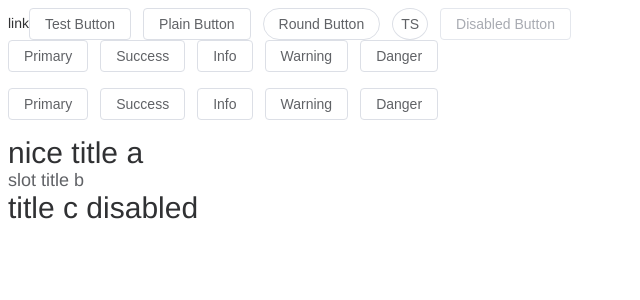
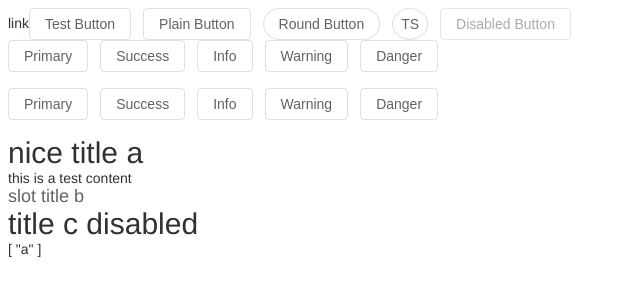
Before and after one commit to zeehomy/ts-element, a Vue app: page / in a window 1280 px wide. Shown: the top 300 px of the page, without its empty margins (0-640 px from the left). Built offline with nearby package versions, Linux system fonts and the light colour scheme.

Commit message:
feat: update TsCollapse v-modal

```diff
--- a/src/App.vue
+++ b/src/App.vue
@@ -10,6 +10,8 @@ import CollapseItem from './components/Collapse/CollapseItem.vue';
 import type { ButtonInstance } from './components/Button/types';
 
 const buttonReference = ref<ButtonInstance | null>(null);
+
+const activeNames = ref(['a']);
 
 onMounted(() => {
   if (buttonReference.value) {
@@ -48,7 +50,9 @@ onMounted(() => {
     <Button type="warning" plain>Warning</Button>
     <Button type="danger" plain>Danger</Button><br/><br/>
 
-    <Collapse>
+    <Collapse v-model="activeNames"
+      accordion
+    >
       <CollapseItem name="a"
         title="nice title a"
       >
@@ -73,6 +77,7 @@ onMounted(() => {
           this is a disabled content c
         </div>
       </CollapseItem>
+      {{ activeNames }}
     </Collapse>
   </main>
 </template>
--- a/src/components/Collapse/index.vue
+++ b/src/components/Collapse/index.vue
@@ -4,18 +4,37 @@
 -->
 <script setup lang="ts">
 import { ref, provide } from 'vue';
-import type { collapseItemNameType } from './types';
+import type { collapseItemNameType, CollapseProps, CollapseEmits } from './types';
 import { collapseCotextKey } from './types';
 
 defineOptions({
   name: 'TsCollapse',
 });
 
-// defineProps<CollapseProps>();
-const activeNamesArr = ref<collapseItemNameType[]>([]);
+const props = defineProps<CollapseProps>();
 
+const {
+  modelValue,
+  accordion
+} = props;
+
+// const model = defineModel();
+const emits = defineEmits<CollapseEmits>();
+
+const activeNamesArr = ref<collapseItemNameType[]>(modelValue);
+
+// accordion模式提示
+if (accordion && activeNamesArr.value.length > 1) {
+  console.warn('axxordion mode should only have one active item');
+}
 
 const handleClickCollapseItem = (collapseItemName: collapseItemNameType) => {
+
+  if (accordion) {
+
+    // 方式多种
+    activeNamesArr.value = [activeNamesArr.value[0] === collapseItemName ? '' : collapseItemName];
+  } else {
 
     const activeItemIndex = activeNamesArr.value.indexOf(collapseItemName);
 
@@ -26,6 +45,10 @@ const handleClickCollapseItem = (collapseItemName: collapseItemNameType) => {
       // 不存在，添加一项
       activeNamesArr.value.push(collapseItemName);
     }
+  }
+
+  emits('update:modelValue', activeNamesArr.value);
+  emits('change', activeNamesArr.value);
 };
 
 provide(collapseCotextKey, {
--- a/src/components/Collapse/types.ts
+++ b/src/components/Collapse/types.ts
@@ -6,9 +6,15 @@ import type { Ref, InjectionKey } from 'vue';
 
 export type collapseItemNameType = string | number;
 
-// export interface CollapseProps {
-//   accordion?: boolean;
-// }
+export interface CollapseProps {
+  accordion?: boolean;
+  modelValue: collapseItemNameType[];
+}
+
+export interface CollapseEmits {
+  (e: 'update:modelValue', value: collapseItemNameType[]): void;
+  (e: 'change', value: collapseItemNameType[]): void;
+}
 
 export interface CollapseItemProps {
   name: collapseItemNameType;
```
Lines whose indentation alone changed are shown as unchanged.
